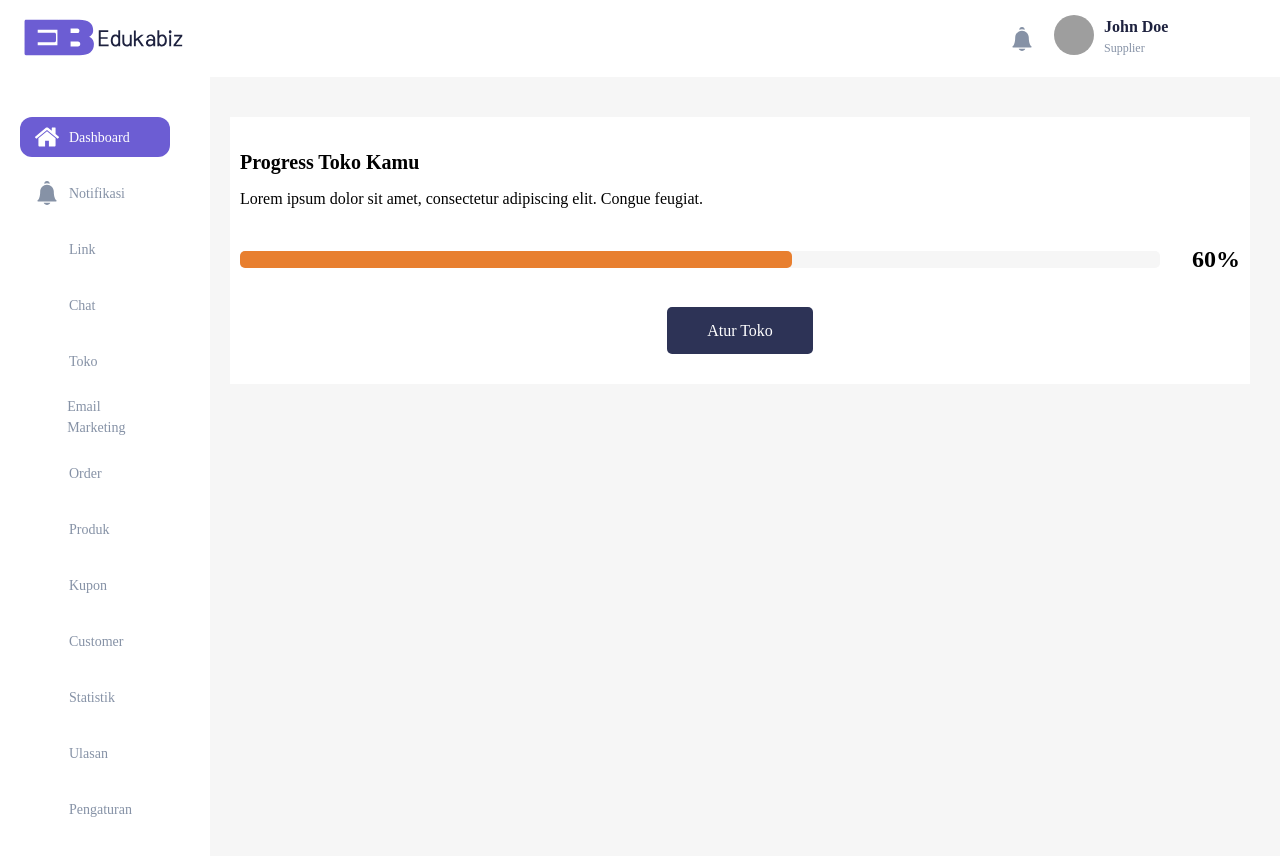
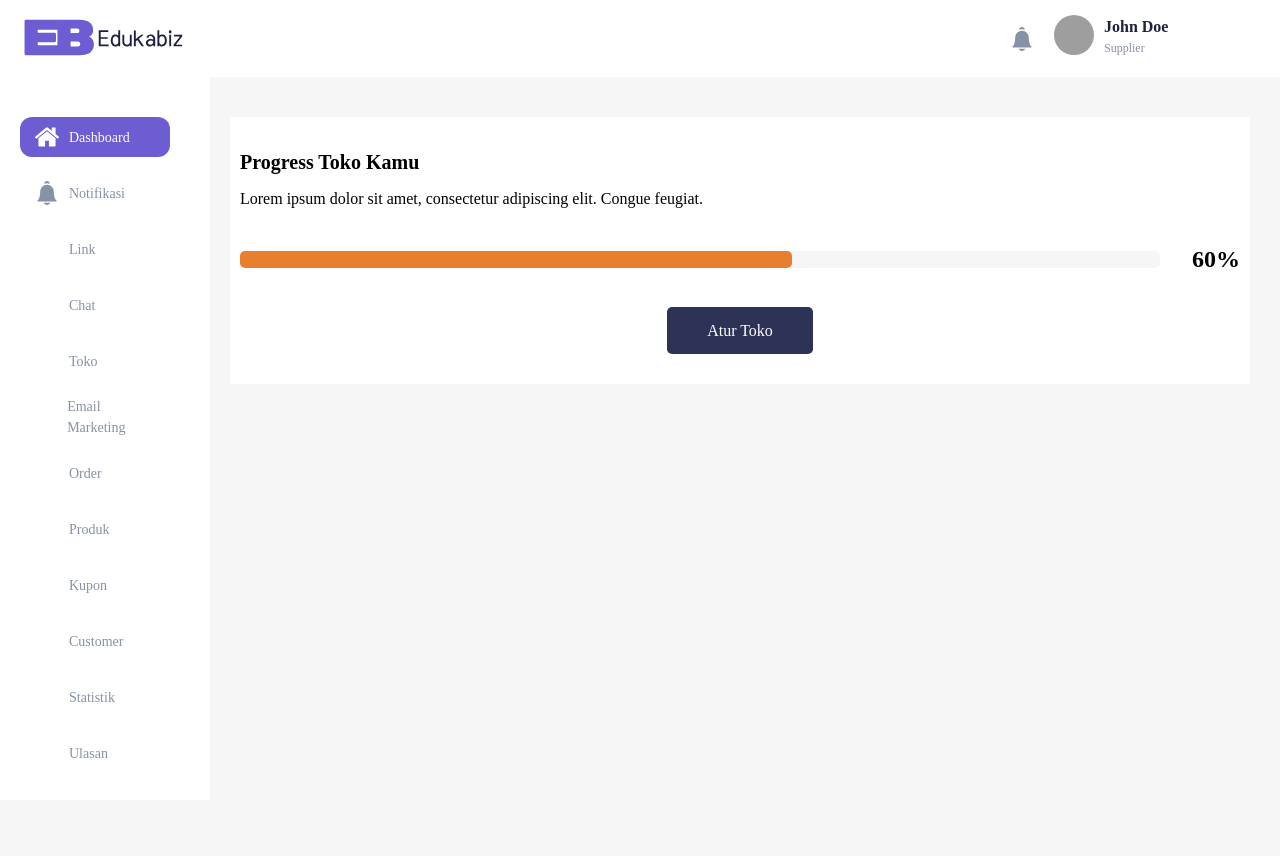
Before and after one commit to nandazman/init-next, a Next.js app: page /supplier in a window 1280 px wide. Shown: the top 856 px of the page. Built offline with nearby package versions, Linux system fonts and the light colour scheme; grey boxes are pictures that could not be loaded; a web font is replaced by a local one.

Commit message:
fix navigation bar

```diff
--- a/src/components/Layout/Supplier.jsx
+++ b/src/components/Layout/Supplier.jsx
@@ -6,9 +6,9 @@ export const LayoutSupplier = ({ children }) => {
     <>
       <NavbarSupplier />
 
-      <div className="min-h-screen bg-background flex">
+      <div className="bg-background relative flex">
         <SupplierSidebar />
-        <main className="py-40px pl-20px pr-30px flex-grow">{children}</main>
+        <main className="py-40px pl-20px pr-30px min-h-screen">{children}</main>
       </div>
     </>
   );
--- a/src/components/Navigation/Supplier.jsx
+++ b/src/components/Navigation/Supplier.jsx
@@ -4,7 +4,7 @@ import NotificationIcon from "../Icon/Notification";
 
 export const NavbarSupplier = () => {
   return (
-    <nav className="relative bg-white py-15px px-20px flex justify-between items-center">
+    <nav className="relative top-0 left-0 w-full bg-white py-15px px-20px flex justify-between items-center z-10">
       <span className="cursor-pointer">
         <Logo />
       </span>
--- a/src/components/Sidebar/Supplier/Supplier.jsx
+++ b/src/components/Sidebar/Supplier/Supplier.jsx
@@ -2,7 +2,10 @@ import MenuSidebarSupplier from "./Menu";
 
 export default function SupplierSidebar() {
   return (
-    <div className="sticky top-0 left-0 bg-white w-250 min-h-screen overflow-auto pt-40px pl-20px pr-40px pb-15">
+    <div
+      className="sticky left-0 bg-white w-250 overflow-y-auto overscroll-none no-scrollbar pl-20px pr-40px pb-50px pt-40px top-0"
+      style={{ height: "calc(100vh - 77px)" }}
+    >
       <MenuSidebarSupplier />
     </div>
   );
--- a/src/styles/index.scss
+++ b/src/styles/index.scss
@@ -11,3 +11,12 @@
 @tailwind utilities;
 
 @import "./base/index.scss";
+
+/* Hide scrollbar for IE, Edge and Firefox */
+.no-scrollbar {
+  -ms-overflow-style: none;  /* IE and Edge */
+  scrollbar-width: none;  /* Firefox */
+  &::-webkit-scrollbar {
+    display: none;
+  }
+}
```
